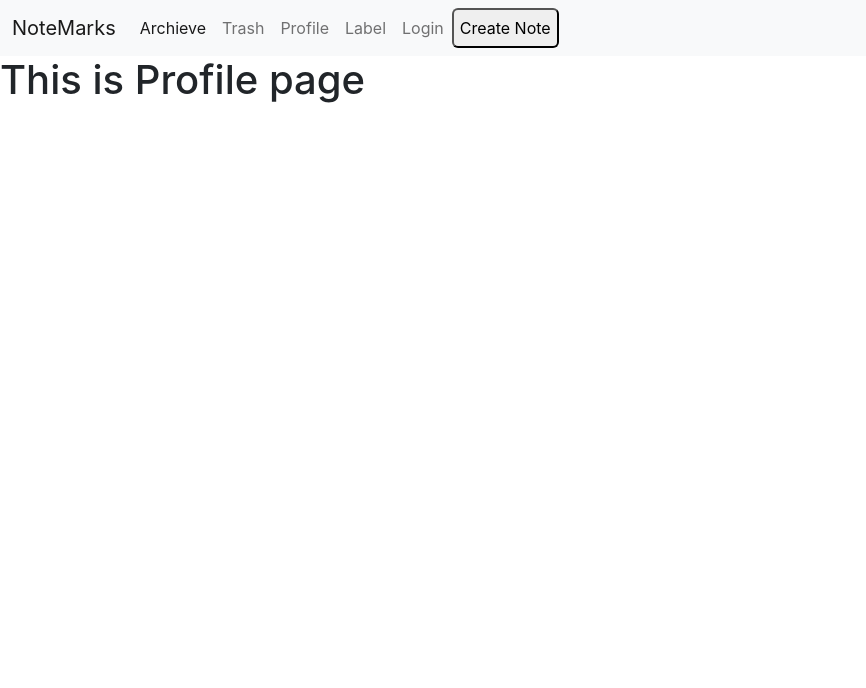
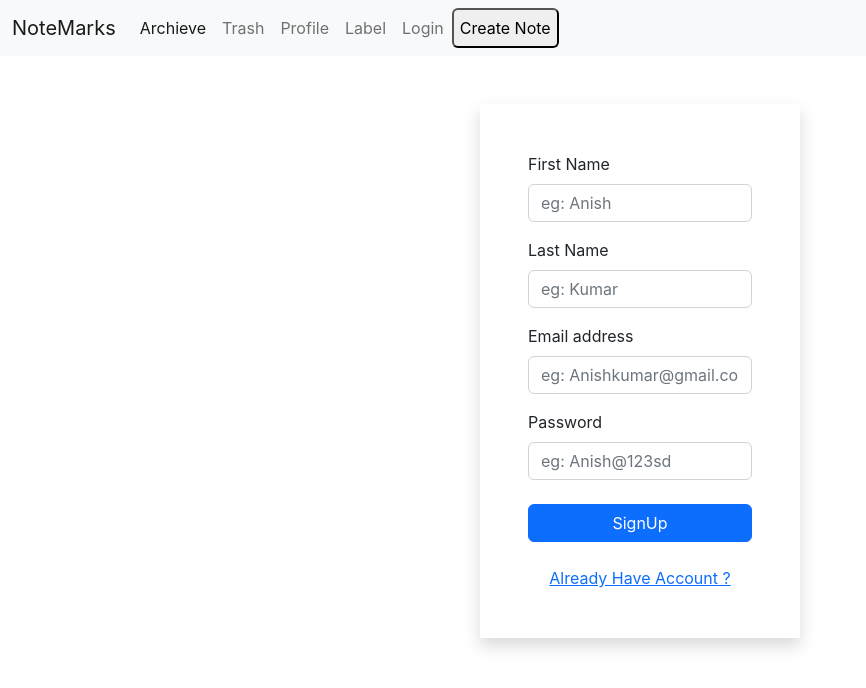
Before and after one commit to saketkum11/notemarks, a React (Create React App) app: page /signup in a window 1280 px wide. Shown: the top 688 px of the page, without its empty margins (0-866 px from the left). Built offline with nearby package versions, Linux system fonts and the light colour scheme; what miragejs would draw is missing.

Commit message:
added: js

```diff
--- a/src/Component/Card/Card.jsx
+++ b/src/Component/Card/Card.jsx
@@ -3,64 +3,64 @@ const Card = () => {
   return (
     <>
       <section className="d-flex mt-5 flex-wrap group justify-content-center gap-3">
-        <div class="card w-25">
-          <div class="card-header">Featured</div>
-          <div class="card-body">
-            <h5 class="card-title">Special title treatment</h5>
-            <p class="card-text">
+        <div className="card w-25">
+          <div className="card-header">Featured</div>
+          <div className="card-body">
+            <h5 className="card-title">Special title treatment</h5>
+            <p className="card-text">
               Lorem ipsum dolor sit amet, consectetur adipisicing elit. Commodi,
               culpa!
             </p>
-            <a href="#" class="btn btn-primary">
+            <a href="#" className="btn btn-primary">
               Go somewhere
             </a>
           </div>
         </div>
-        <div class="card w-25">
-          <div class="card-header">Featured</div>
-          <div class="card-body">
-            <h5 class="card-title">Special title treatment</h5>
-            <p class="card-text">
+        <div className="card w-25">
+          <div className="card-header">Featured</div>
+          <div className="card-body">
+            <h5 className="card-title">Special title treatment</h5>
+            <p className="card-text">
               Lorem ipsum, dolor sit amet consectetur adipisicing elit. Nisi,
               itaque!
             </p>
-            <a href="#" class="btn btn-primary">
+            <a href="#" className="btn btn-primary">
               Go somewhere
             </a>
           </div>
         </div>
-        <div class="card w-25">
-          <div class="card-header">Featured</div>
-          <div class="card-body">
-            <h5 class="card-title">Special title treatment</h5>
-            <p class="card-text">
+        <div className="card w-25">
+          <div className="card-header">Featured</div>
+          <div className="card-body">
+            <h5 className="card-title">Special title treatment</h5>
+            <p className="card-text">
               Lorem ipsum, dolor sit amet consectetur adipisicing elit.
               Cupiditate sequi ad ab voluptas aliquid illum?
             </p>
-            <a href="#" class="btn btn-primary">
+            <a href="#" className="btn btn-primary">
               Go somewhere
             </a>
           </div>
         </div>
-        <div class="card w-25">
-          <div class="card-header">Featured</div>
-          <div class="card-body">
-            <h5 class="card-title">Special title treatment</h5>
-            <p class="card-text">Lorem ipsum dolor sit amet.</p>
-            <a href="#" class="btn btn-primary">
+        <div className="card w-25">
+          <div className="card-header">Featured</div>
+          <div className="card-body">
+            <h5 className="card-title">Special title treatment</h5>
+            <p className="card-text">Lorem ipsum dolor sit amet.</p>
+            <a href="#" className="btn btn-primary">
               Go somewhere
             </a>
           </div>
         </div>
-        <div class="card w-25">
-          <div class="card-header">Featured</div>
-          <div class="card-body">
-            <h5 class="card-title">Special title treatment</h5>
-            <p class="card-text">
+        <div className="card w-25">
+          <div className="card-header">Featured</div>
+          <div className="card-body">
+            <h5 className="card-title">Special title treatment</h5>
+            <p className="card-text">
               Lorem, ipsum dolor sit amet consectetur adipisicing elit.
               Consequatur architecto facere beatae, quod esse necessitatibus.
             </p>
-            <a href="#" class="btn btn-primary">
+            <a href="#" className="btn btn-primary">
               Go somewhere
             </a>
           </div>
--- a/src/Context/Auth-context/Auth-context.js
+++ b/src/Context/Auth-context/Auth-context.js
@@ -1,11 +1,43 @@
 import axios from "axios";
-import { createContext, useContext } from "react";
+import { createContext, useContext, useState } from "react";
 
 const AuthContext = createContext();
 const useAuth = () => useContext(AuthContext);
 
 const AuthProvider = ({ children }) => {
-  const Signup = async ({}) => {
+  const [userData, setUserData] = useState({
+    token: localStorage.getItem("token"),
+    isAuth: localStorage.getItem("token") ? true : false,
+  });
+  const signup = async ({ email, password, firstName, lastName }) => {
+    try {
+      const response = await axios.post("/api/auth/signup", {
+        email,
+        password,
+        firstName,
+        lastName,
+      });
+      localStorage.setItem("token", response.data.createdUser.encodedToken);
+    } catch (error) {
+      console.error(error);
+    }
+  };
+  const login = async ({ email, password }) => {
+    try {
+      const response = await axios.post("/api/auth/signup", {
+        email,
+        password,
+      });
+      localStorage.setItem("token", response.data.createdUser.encodedToken);
+      console.log(
+        "respseons from auth-context login",
+        response.data.createdUser.encodedToken
+      );
+    } catch (error) {
+      console.log(error);
+    }
+  };
+  const logout = async () => {
     try {
       const response = await axios.post("/api/auth/signup");
       console.log("response", response);
@@ -15,7 +47,9 @@ const AuthProvider = ({ children }) => {
   };
 
   return (
-    <AuthContext.Provider value={{ Signup }}>{children}</AuthContext.Provider>
+    <AuthContext.Provider value={{ signup, login, logout }}>
+      {children}
+    </AuthContext.Provider>
   );
 };
 export { useAuth, AuthProvider };
--- a/src/MyRoute/MyRoute.js
+++ b/src/MyRoute/MyRoute.js
@@ -1,17 +1,17 @@
 import { Route, Routes } from "react-router-dom";
-import { Archieve, Home, Label, Profile, Trash } from "../Page";
+import { Archieve, Home, Label, Login, Profile, Signup, Trash } from "../Page";
 
 const MyRoute = () => {
   return (
     <>
       <Routes>
-        <Route path="/" element={<Home />}></Route>
+        <Route path="/" element={<Home />} />
         <Route path="/label" element={<Label />} />
         <Route path="/archive" element={<Archieve />} />
         <Route path="/trash" element={<Trash />} />
         <Route path="/profile" element={<Profile />} />
-        <Route path="/signin" element={<Profile />} />
-        <Route path="/signup" element={<Profile />} />
+        <Route path="/signin" element={<Login />} />
+        <Route path="/signup" element={<Signup />} />
       </Routes>
     </>
   );
--- a/src/Page/Auth/Login.js
+++ b/src/Page/Auth/Login.js
@@ -0,0 +1,63 @@
+import { data } from "autoprefixer";
+import { useState } from "react";
+import { Link } from "react-router-dom";
+import { useAuth } from "../../Context/Auth-context/Auth-context";
+
+const Login = () => {
+  const { login } = useAuth();
+  const [data, setData] = useState({
+    email: "",
+    password: "",
+  });
+  return (
+    <>
+      <div className="container w-25 p-5 shadow mt-5">
+        <form
+          onSubmit={(event) => {
+            event.preventDefault();
+            login(data);
+          }}
+        >
+          <div className="mb-3">
+            <label for="exampleFormControlInput1" className="form-label">
+              Email address
+            </label>
+            <input
+              onChange={(event) => {
+                setData({ ...data, email: event.target.value });
+              }}
+              type="email"
+              className="form-control"
+              placeholder="name@example.com"
+            />
+          </div>
+          <div className="mb-3">
+            <label for="exampleFormControlInput1" className="form-label">
+              Password
+            </label>
+            <input
+              onChange={(event) => {
+                setData({ ...data, password: event.target.value });
+              }}
+              type="password"
+              className="form-control"
+              placeholder="eg: Anish@123sd"
+            />
+          </div>
+          <div className=" mt-4 d-flex flex-column justify-content-center">
+            <button type="submit" className="btn btn-primary w-100">
+              Login
+            </button>
+            <Link
+              className="mt-4 link-primary d-flex justify-content-center"
+              to="/signup"
+            >
+              Create Your Account
+            </Link>
+          </div>
+        </form>
+      </div>
+    </>
+  );
+};
+export { Login };
--- a/src/Page/Auth/Signup.js
+++ b/src/Page/Auth/Signup.js
@@ -0,0 +1,92 @@
+import { useState } from "react";
+import { Link } from "react-router-dom";
+import { useAuth } from "../../Context/Auth-context/Auth-context";
+
+const Signup = () => {
+  const { signup } = useAuth();
+  const [data, setData] = useState({
+    firstName: "",
+    lastName: "",
+    email: "",
+    password: "",
+  });
+  console.log("data from signup page", data);
+  return (
+    <>
+      <div className="container w-25 p-5 shadow mt-5">
+        <form
+          onSubmit={(event) => {
+            event.preventDefault();
+            signup(data);
+          }}
+        >
+          <div className="mb-3">
+            <label for="exampleFormControlInput1" className="form-label">
+              First Name
+            </label>
+            <input
+              onChange={(event) =>
+                setData({ ...data, firstName: event.target.value })
+              }
+              type="text"
+              className="form-control"
+              placeholder="eg: Anish"
+            />
+          </div>
+          <div className="mb-3">
+            <label for="exampleFormControlInput1" className="form-label">
+              Last Name
+            </label>
+            <input
+              onChange={(event) =>
+                setData({ ...data, lastName: event.target.value })
+              }
+              type="text"
+              className="form-control"
+              id="exampleFormControlInput1"
+              placeholder="eg: Kumar"
+            />
+          </div>
+          <div className="mb-3">
+            <label for="exampleFormControlInput1" className="form-label">
+              Email address
+            </label>
+            <input
+              onChange={(event) =>
+                setData({ ...data, email: event.target.value })
+              }
+              type="email"
+              className="form-control"
+              placeholder="eg: Anishkumar@gmail.com"
+            />
+          </div>
+          <div className="mb-3">
+            <label for="exampleFormControlInput1" className="form-label">
+              Password
+            </label>
+            <input
+              onChange={(event) =>
+                setData({ ...data, password: event.target.value })
+              }
+              type="password"
+              className="form-control"
+              placeholder="eg: Anish@123sd"
+            />
+          </div>
+          <div className=" mt-4 d-flex flex-column justify-content-center">
+            <button type="submit" className="btn btn-primary w-100">
+              SignUp
+            </button>
+            <Link
+              className="mt-4 link-primary d-flex justify-content-center"
+              to="/signin"
+            >
+              Already Have Account ?
+            </Link>
+          </div>
+        </form>
+      </div>
+    </>
+  );
+};
+export { Signup };
--- a/src/Page/index.js
+++ b/src/Page/index.js
@@ -5,3 +5,5 @@ export { Profile } from "../Page/Profile/Profile";
 export { Archieve } from "../Page/Archieve/Archieve";
 export { Header } from "../Component/Header/Header";
 export { Card } from "../Component/Card/Card";
+export { Signup } from "../Page/Auth/Signup";
+export { Login } from "../Page/Auth/Login";
```
